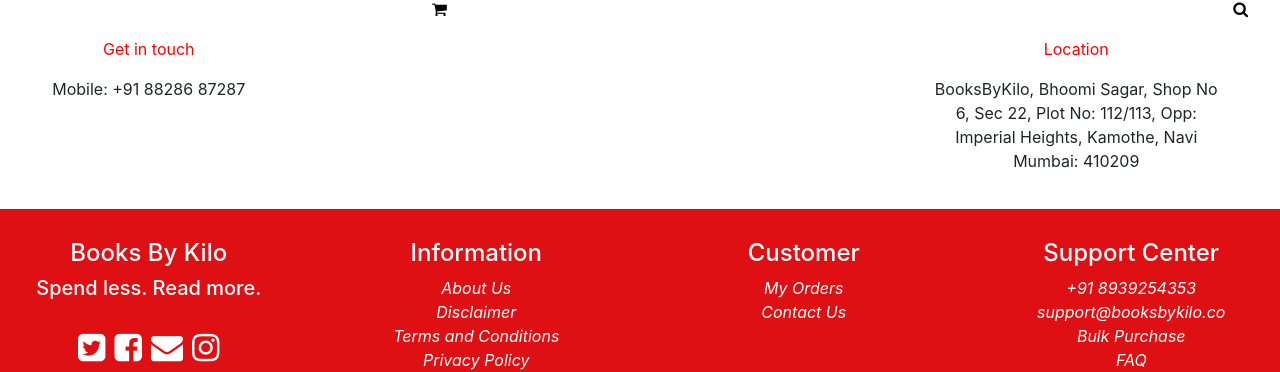
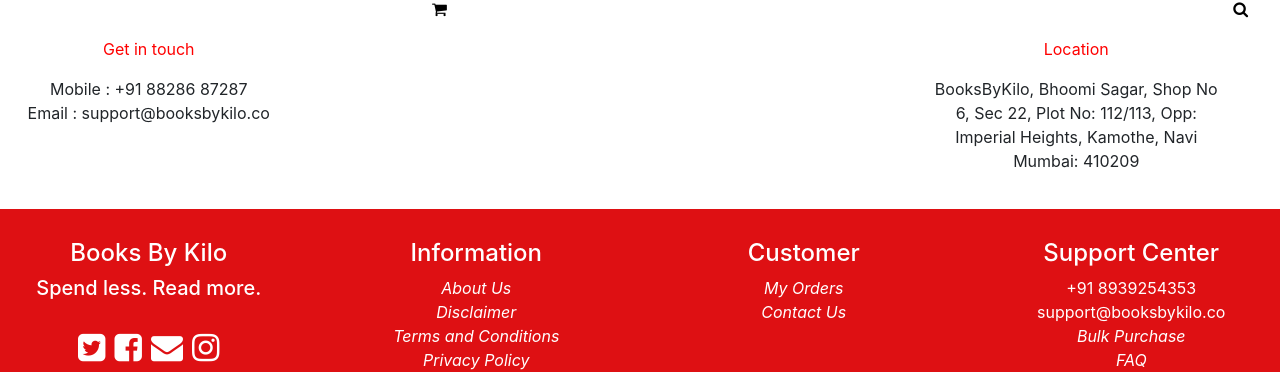
Before and after one commit to abhilash0717/BooksByKilo, a React (Create React App) app in the folder frontend/books_by_kilo/: page /contactUs in a window 1280 px wide. Shown: the part 343-715 px from the top of the page. Built offline with nearby package versions, Linux system fonts and the light colour scheme.

Commit message:
changed contact us and footer components

```diff
--- a/frontend/books_by_kilo/src/components/ContactUs.js
+++ b/frontend/books_by_kilo/src/components/ContactUs.js
@@ -11,7 +11,8 @@
         <div class="row">
           <div class="col-md-3">
             <p style={{ color: "red" }}>Get in touch</p>
-            <p> Mobile: +91 88286 87287</p>
+            <span> Mobile : +91 88286 87287</span> <br />
+            <span> Email : support@booksbykilo.co</span>
           </div>
           <div class="col-md-3" style={{ marginLeft: "600px" }}>
             <p style={{ color: "red" }}>Location</p>
--- a/frontend/books_by_kilo/src/components/Footer.js
+++ b/frontend/books_by_kilo/src/components/Footer.js
@@ -3,6 +3,13 @@
 import "../App.css";
 
 export default class Footer extends Component {
+  contactUsPage = () => {
+    window.location = "/contactUs";
+  };
+
+  FAQPage = () => {
+    window.location = "/faq";
+  };
   render() {
     return (
       <>
@@ -72,27 +79,21 @@
                 </span>{" "}
                 <br />
                 <span>
-                  <i>Contact Us</i>
+                  <i onClick={() => this.contactUsPage()}>Contact Us</i>
                 </span>
               </div>
             </div>
             <div class="col-md-3" style={{ marginTop: "30px" }}>
               <div>
                 <h4>Support Center</h4>
-                <span>
-                  <i>+91 8939254353</i>
-                </span>{" "}
-                <br />
-                <span>
-                  <i>support@booksbykilo.co</i>
-                </span>{" "}
-                <br />
+                <span>+91 8939254353</span> <br />
+                <span>support@booksbykilo.co</span> <br />
                 <span>
                   <i>Bulk Purchase</i>
                 </span>{" "}
                 <br />
                 <span>
-                  <i>FAQ</i>
+                  <i onClick={() => this.FAQPage()}>FAQ</i>
                 </span>
               </div>
             </div>
```
